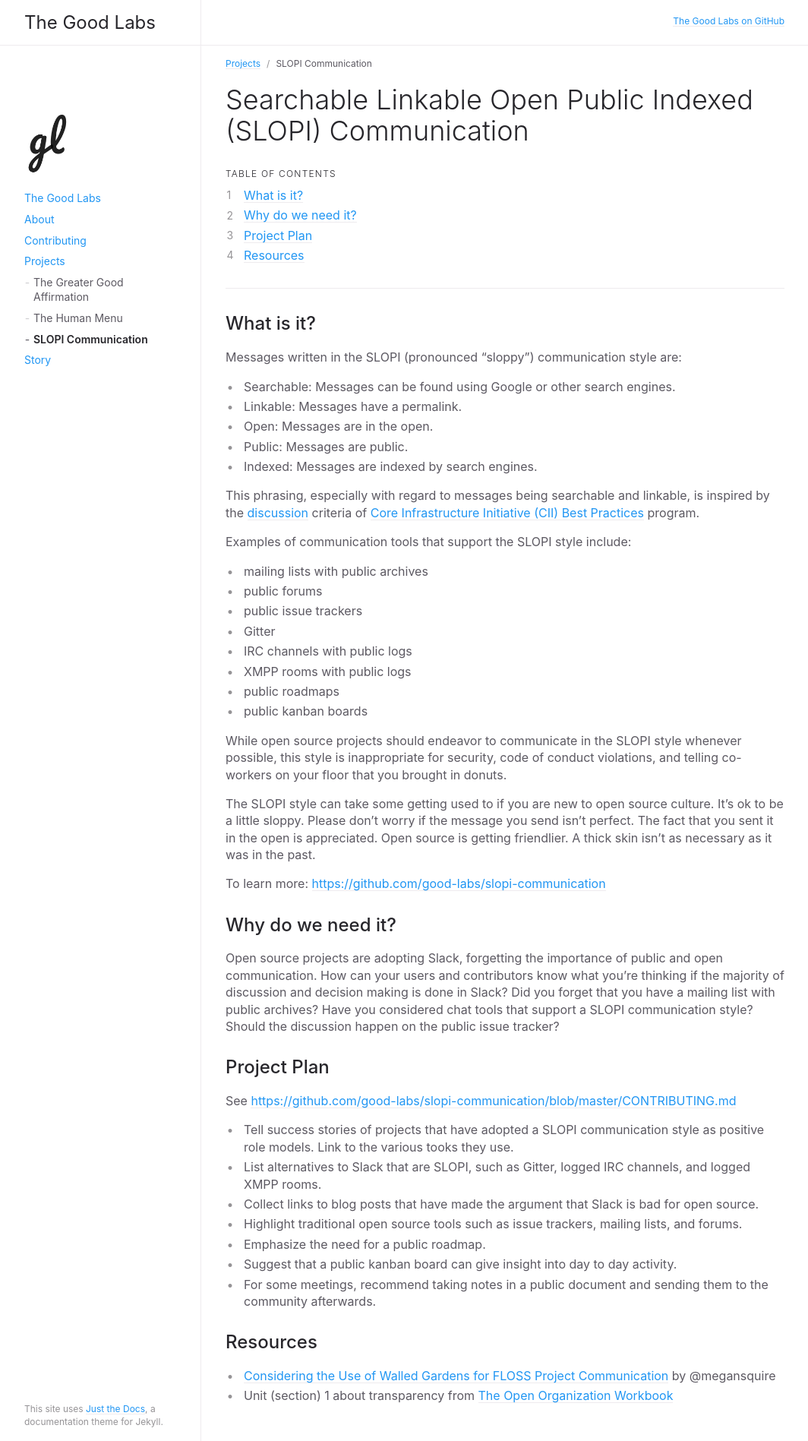
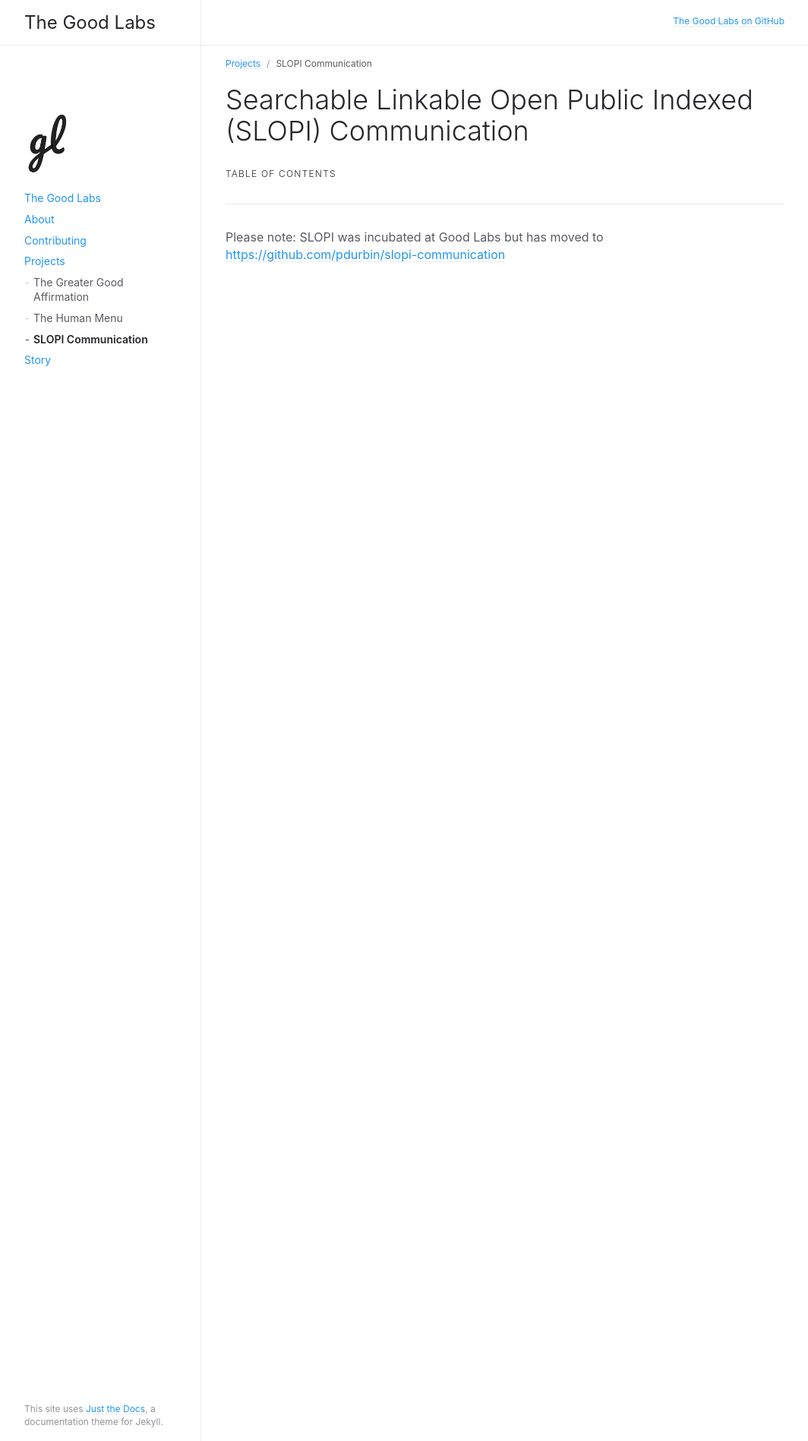
Before and after one commit to good-labs/good-labs.github.io, a Jekyll site: the page built from docs/projects/slopi-communication.md, in a window 1280 px wide. Shown: the whole page at 76% size, without its empty margins (91-1155 px from the left). Built offline with Jekyll 4.4.1, drawn with Linux system fonts in a browser that asks for light colours.

Commit message:
slopi repo moved from good-labs to pdurbin (#32)
* slopi repo moved from good-labs to pdurbin
* bump ruby version and circle image
Signed-off-by: vsoch <vsoch@users.noreply.github.com>

```diff
--- a/Gemfile
+++ b/Gemfile
@@ -1,5 +1,5 @@
 source 'https://rubygems.org'
 
-ruby '2.4.1'
+ruby '2.7.0'
 
 gem 'jekyll'
--- a/docs/projects/slopi-communication.md
+++ b/docs/projects/slopi-communication.md
@@ -16,58 +16,4 @@ parent: Projects
 
 ---
 
-## What is it?
-
-Messages written in the SLOPI (pronounced "sloppy") communication style are:
-
-- Searchable: Messages can be found using Google or other search engines.
-- Linkable: Messages have a permalink.
-- Open: Messages are in the open.
-- Public: Messages are public.
-- Indexed: Messages are indexed by search engines.
-
-This phrasing, especially with regard to messages being searchable and linkable, is inspired by the [discussion][] criteria of [Core Infrastructure Initiative (CII) Best Practices][] program.
-
-Examples of communication tools that support the SLOPI style include:
-
-- mailing lists with public archives
-- public forums
-- public issue trackers
-- Gitter
-- IRC channels with public logs
-- XMPP rooms with public logs
-- public roadmaps
-- public kanban boards
-
-While open source projects should endeavor to communicate in the SLOPI style whenever possible, this style is inappropriate for security, code of conduct violations, and telling co-workers on your floor that you brought in donuts.
-
-The SLOPI style can take some getting used to if you are new to open source culture. It's ok to be a little sloppy. Please don't worry if the message you send isn't perfect. The fact that you sent it in the open is appreciated. Open source is getting friendlier. A thick skin isn't as necessary as it was in the past.
-
-To learn more: <https://github.com/good-labs/slopi-communication>
-
-[discussion]: https://github.com/coreinfrastructure/best-practices-badge/commit/65ebe74d7bfdf661502978311200d0c32f7b8be8
-[Core Infrastructure Initiative (CII) Best Practices]: https://bestpractices.coreinfrastructure.org
-
-## Why do we need it?
-
-Open source projects are adopting Slack, forgetting the importance of public and open communication. How can your users and contributors know what you're thinking if the majority of discussion and decision making is done in Slack? Did you forget that you have a mailing list with public archives? Have you considered chat tools that support a SLOPI communication style? Should the discussion happen on the public issue tracker?
-
-## Project Plan
-
-See <https://github.com/good-labs/slopi-communication/blob/master/CONTRIBUTING.md>
-
-- Tell success stories of projects that have adopted a SLOPI communication style as positive role models. Link to the various tooks they use.
-- List alternatives to Slack that are SLOPI, such as Gitter, logged IRC channels, and logged XMPP rooms.
-- Collect links to blog posts that have made the argument that Slack is bad for open source.
-- Highlight traditional open source tools such as issue trackers, mailing lists, and forums.
-- Emphasize the need for a public roadmap.
-- Suggest that a public kanban board can give insight into day to day activity.
-- For some meetings, recommend taking notes in a public document and sending them to the community afterwards.
-
-## Resources
-
-- [Considering the Use of Walled Gardens for FLOSS Project Communication][] by @megansquire
-- Unit (section) 1 about transparency from [The Open Organization Workbook][]
-
-[Considering the Use of Walled Gardens for FLOSS Project Communication]: https://doi.org/10.1007/978-3-319-57735-7_1
-[The Open Organization Workbook]: https://github.com/open-organization-ambassadors/open-org-workbook/blob/master/open_org_workbook_1_04.pdf
+Please note: SLOPI was incubated at Good Labs but has moved to [https://github.com/pdurbin/slopi-communication](https://github.com/pdurbin/slopi-communication)
```
Also changed, not shown: docs/about.md (+1 -1 lines), docs/projects/index.md (+1 -1 lines), index.md (+1 -1 lines), .circleci/config.yml, README.md.
